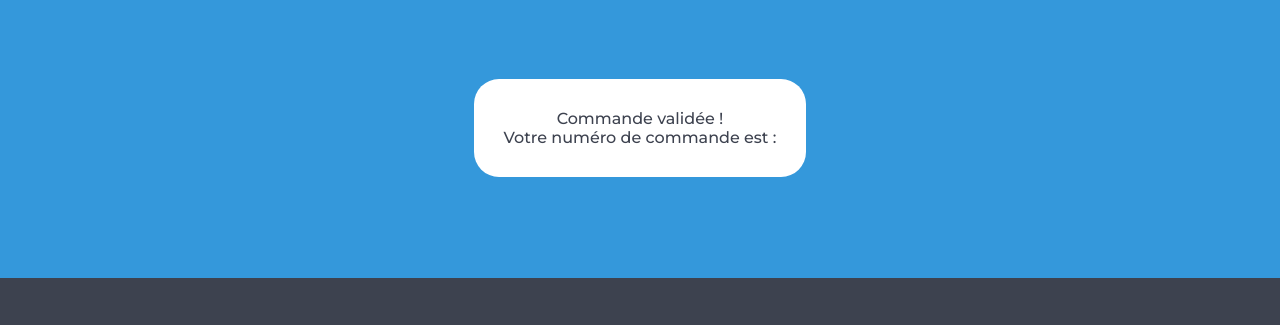
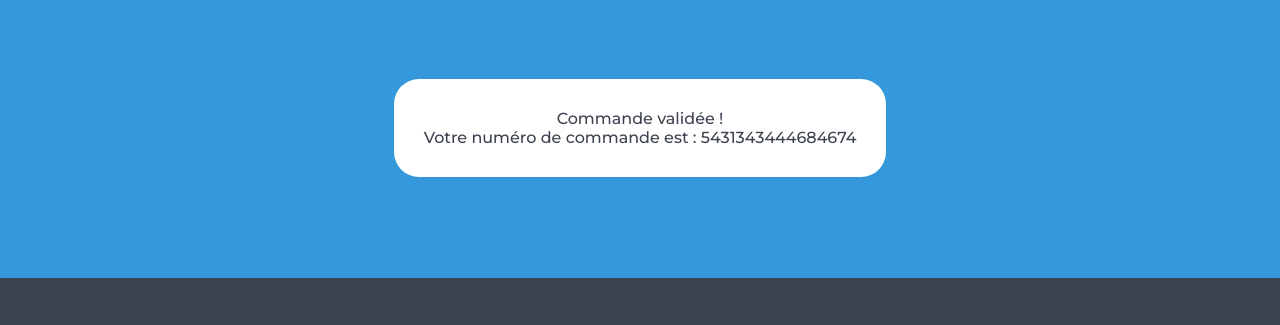
Before and after one commit to hacenegaridi/P5-kanap-05-01-2022, a plain HTML site: page front/html/confirmation.html in a window 1280 px wide. Shown: the part 745-1070 px from the top of the page. Drawn offline with Linux system fonts and the light colour scheme.

Commit message:
mettre le fichier confirmation.html à jour

```diff
--- a/front/html/confirmation.html
+++ b/front/html/confirmation.html
@@ -46,7 +46,7 @@
       <div class="limitedWidthBlock" id="limitedWidthBlock">
 
         <div class="confirmation">
-          <p>Commande validée ! <br>Votre numéro de commande est : <span id="orderId"><!-- 65431343444684674 --></span></p>
+          <p>Commande validée ! <br>Votre numéro de commande est : <span id="orderId"> 5431343444684674 </span></p>
         </div>
 
       </div>
```
